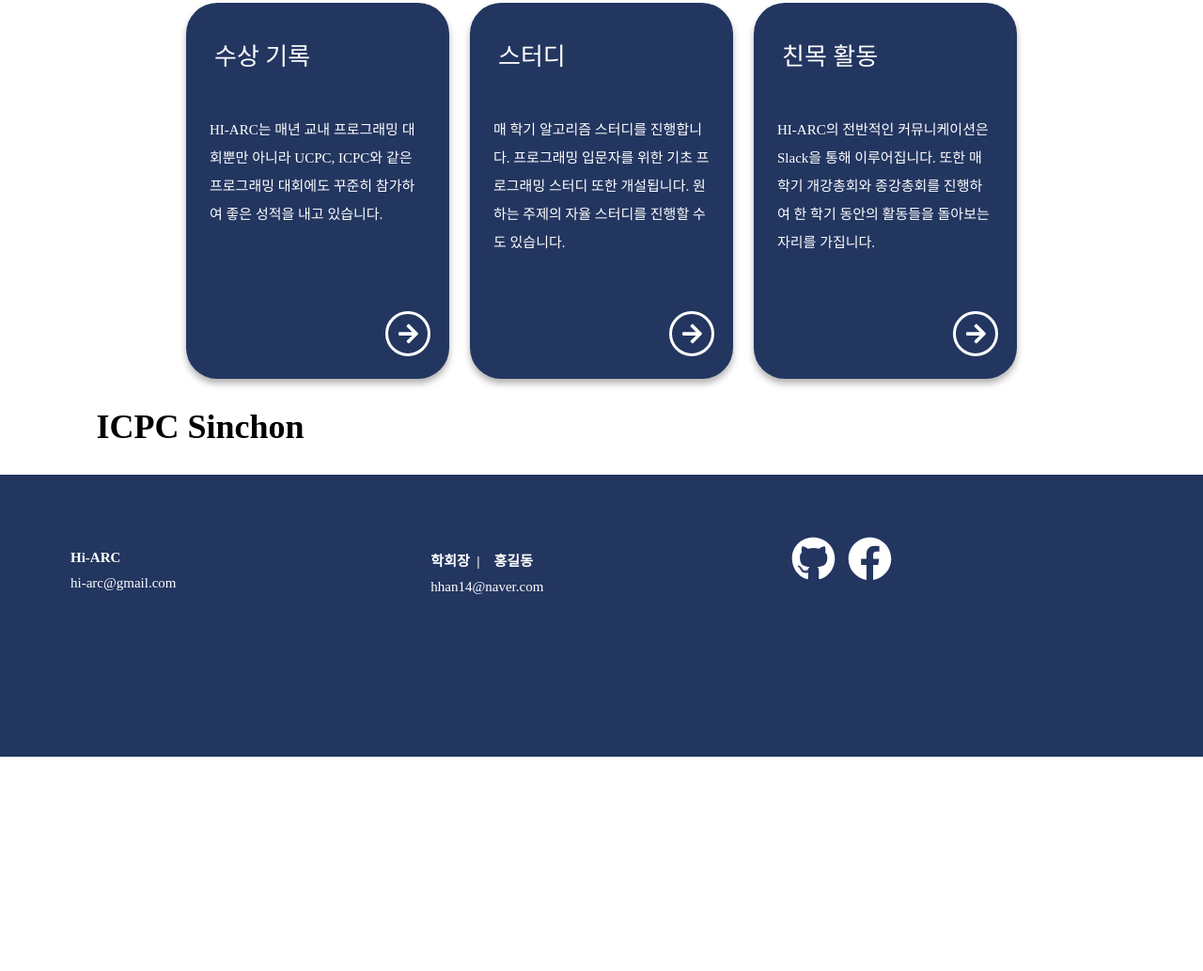
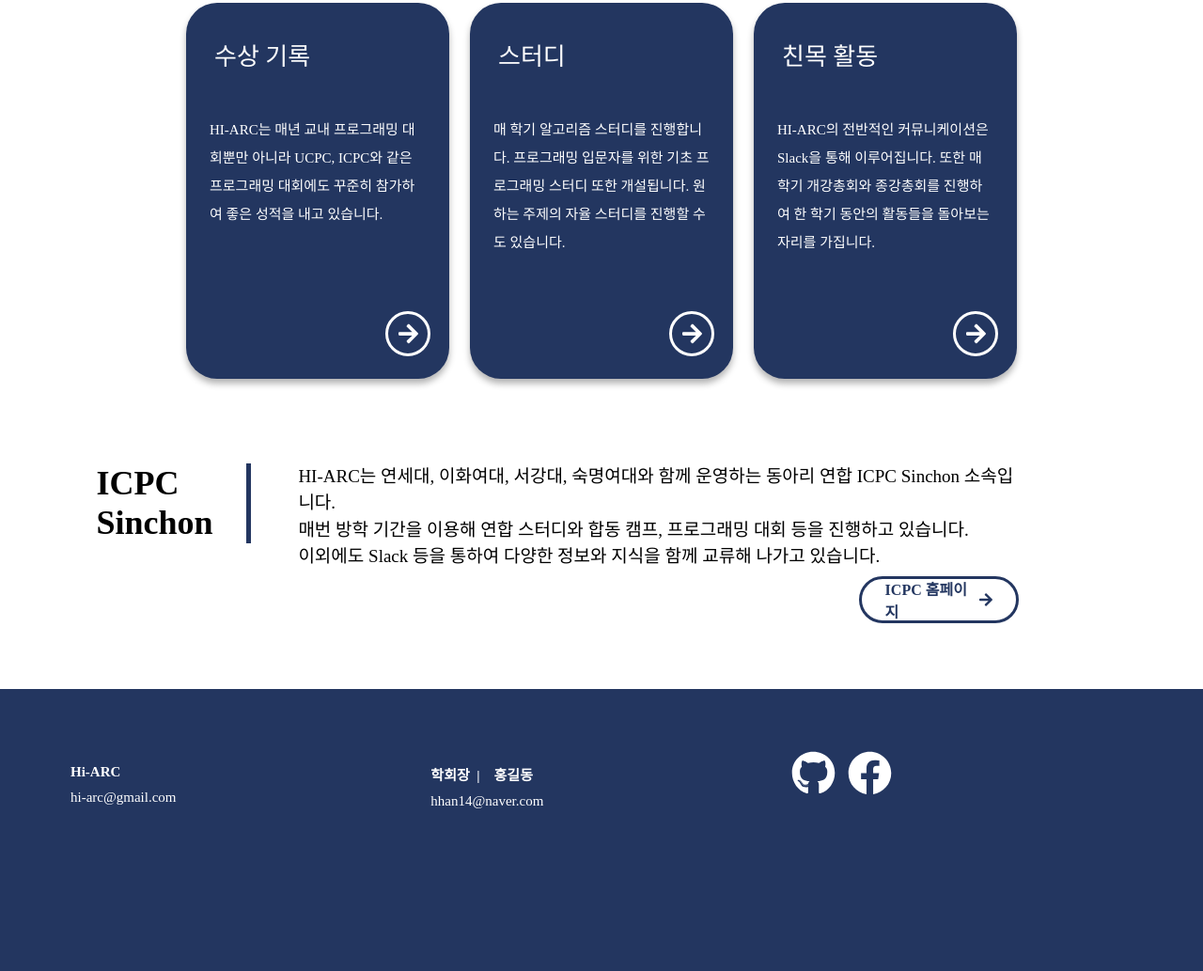
Before and after one commit to HI-ARC/web-dev, a Gatsby site: page / in a window 1280 px wide. Shown: the part 845-1878 px from the top of the page at 94% size. Before the commit the page ends 1650 px from the top, so only its background shows below. Built offline with nearby package versions, Linux system fonts and the light colour scheme; Gatsby itself is replaced by a stand-in of ours.

Commit message:
Icpc 소개 1차 완성

```diff
--- /dev/null
+++ b/src/components/Main/Icpc.tsx
@@ -0,0 +1,105 @@
+import React, { FunctionComponent } from 'react';
+import styled from '@emotion/styled';
+import { faArrowRight } from '@fortawesome/free-solid-svg-icons';
+import { FontAwesomeIcon } from '@fortawesome/react-fontawesome';
+
+const IcpcWrapper = styled.div`
+  max-width: 100%;
+  height: 300px;
+  margin-top: 30px;
+  padding-top: 60px;
+  padding-left: 8vw;
+  padding-right: 13vw;
+  display: flex;
+  flex-direction: column;
+
+  @media (max-width: 768px) {
+    padding-right: 20px;
+  }
+`;
+
+const Upper = styled.div`
+  display: flex;
+  flex-direction: row;
+  height: 120px;
+`;
+
+const Below = styled.div`
+  height: 60px;
+  width: 100%;
+  display: flex;
+  justify-content: flex-end;
+  padding-right: 30px;
+`;
+
+const IcpcName = styled.div`
+  font-size: 36px;
+  font-weight: 700;
+  width: 160px;
+  height: 120px;
+`;
+
+const IcpcLine = styled.div`
+  height: 85px;
+  width: 5px;
+  background-color: #233660;
+  margin-right: 50px;
+`;
+
+const IcpcIntro = styled.div`
+  font-size: 19px;
+  width: 770px;
+  height: 120px;
+  line-height: 1.5;
+
+  @media (max-width: 768px) {
+    font-size: 16px;
+    width: 400px;
+  }
+`;
+
+const Button = styled.div`
+  display: flex;
+  height: 50px;
+  flex-direction: row;
+  border: solid #233660;
+  border-radius: 80px;
+  width: 170px;
+  align-items: center;
+  justify-content: center;
+  font-weight: 600;
+  color: #233660;
+`;
+
+const Icpc: FunctionComponent = () => {
+  return (
+    <IcpcWrapper>
+      <Upper>
+        <IcpcName>ICPC Sinchon</IcpcName>
+        <IcpcLine></IcpcLine>
+        <IcpcIntro>
+          <p>
+            HI-ARC는 연세대, 이화여대, 서강대, 숙명여대와 함께 운영하는 동아리
+            연합 ICPC Sinchon 소속입니다.
+          </p>
+          <p>
+            매번 방학 기간을 이용해 연합 스터디와 합동 캠프, 프로그래밍 대회
+            등을 진행하고 있습니다.
+          </p>
+          <p>
+            이외에도 Slack 등을 통하여 다양한 정보와 지식을 함께 교류해 나가고
+            있습니다.
+          </p>
+        </IcpcIntro>
+      </Upper>
+      <Below>
+        <Button>
+          <div style={{ width: '100px' }}>ICPC 홈페이지</div>
+          <FontAwesomeIcon icon={faArrowRight} />
+        </Button>
+      </Below>
+    </IcpcWrapper>
+  );
+};
+
+export default Icpc;
--- a/src/pages/index.tsx
+++ b/src/pages/index.tsx
@@ -7,6 +7,7 @@ import Banner from 'components/Main/Banner';
 import Footer from 'components/Common/Footer';
 import Contents from 'components/Main/Contents';
 import ActivityCard, { ActivityType } from 'components/Main/ActivityCard';
+import Icpc from 'components/Main/Icpc';
 
 interface IndexPageProps {
   data: {
@@ -39,7 +40,7 @@ const IndexPage: FunctionComponent<IndexPageProps> = function ({
       <Banner />
       <Contents name="ACTIVITIES" />
       <ActivityCard activities={edges} />
-      <Contents name="ICPC Sinchon" />
+      <Icpc />
       <Footer />
     </Container>
   );
```
